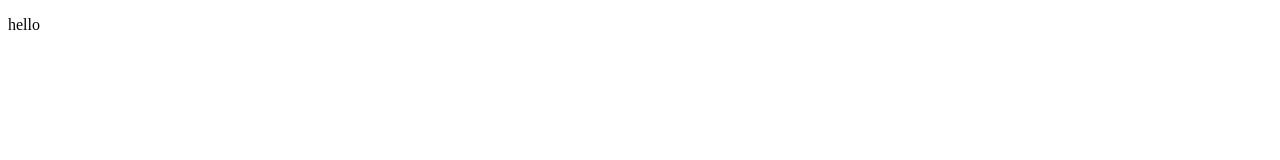
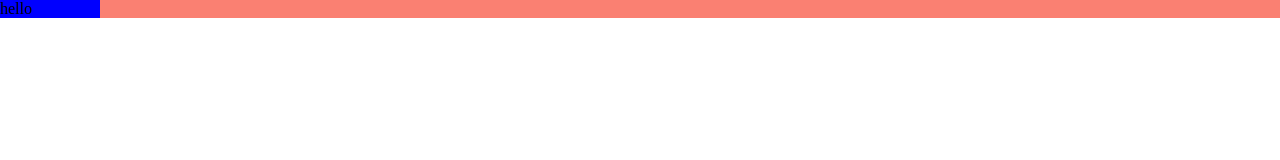
Before and after one commit to LaurentBoucid/formationGITtest1, a plain HTML site: page index.html in a window 1280 px wide. Drawn offline with Linux system fonts and the light colour scheme.

Commit message:
ajout html css v3

```diff
--- a/index.html
+++ b/index.html
@@ -5,13 +5,14 @@
     <meta charset="UTF-8">
     <meta http-equiv="X-UA-Compatible" content="IE=edge">
     <meta name="viewport" content="width=device-width, initial-scale=1.0">
+    <link rel="stylesheet" href="style.css">
     <title>Document</title>
 </head>
 
 <body>
 
     <div>
-        <p>hello</p>
+        <p class="box">hello</p>
     </div>
 
 </body>
--- a/style.css
+++ b/style.css
@@ -7,3 +7,8 @@ div {
     margin: 0;
     background: salmon;
 }
+
+.box {
+    width: 100px;
+    background: blue;
+}
```
